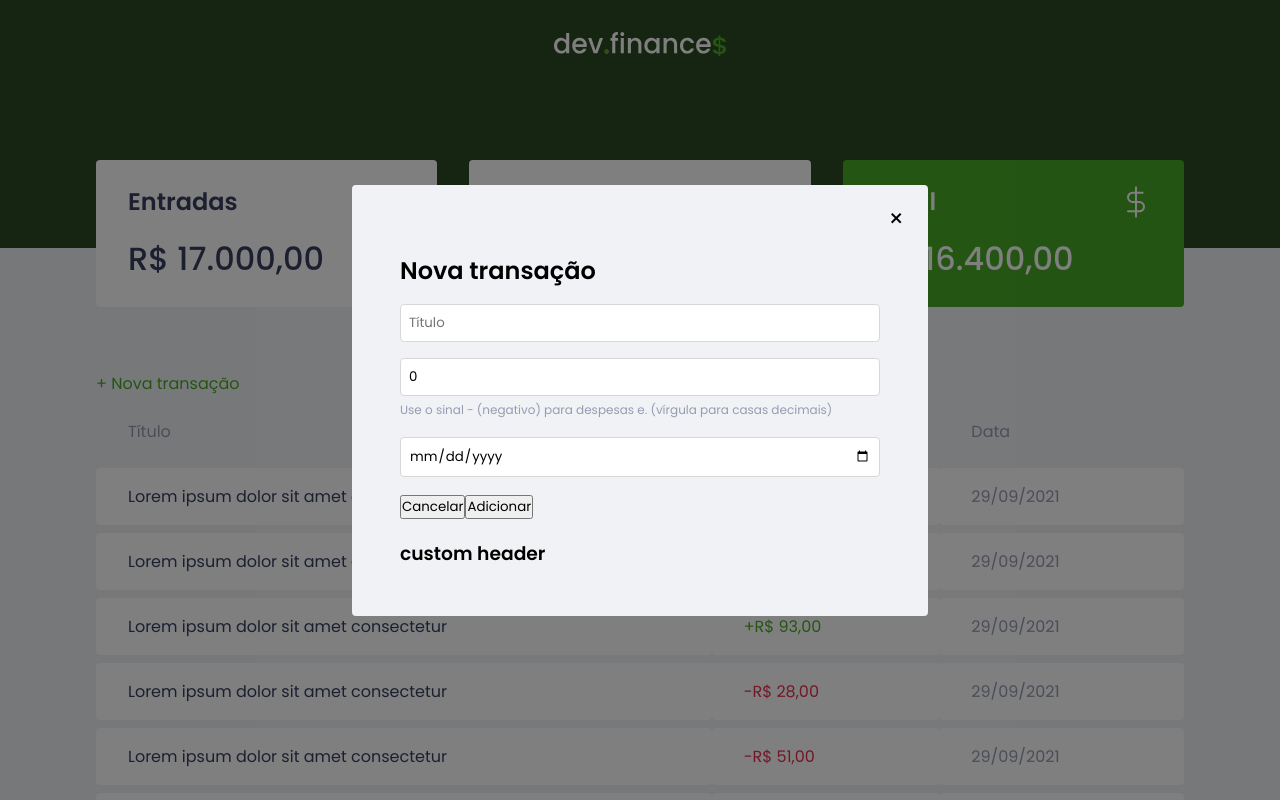
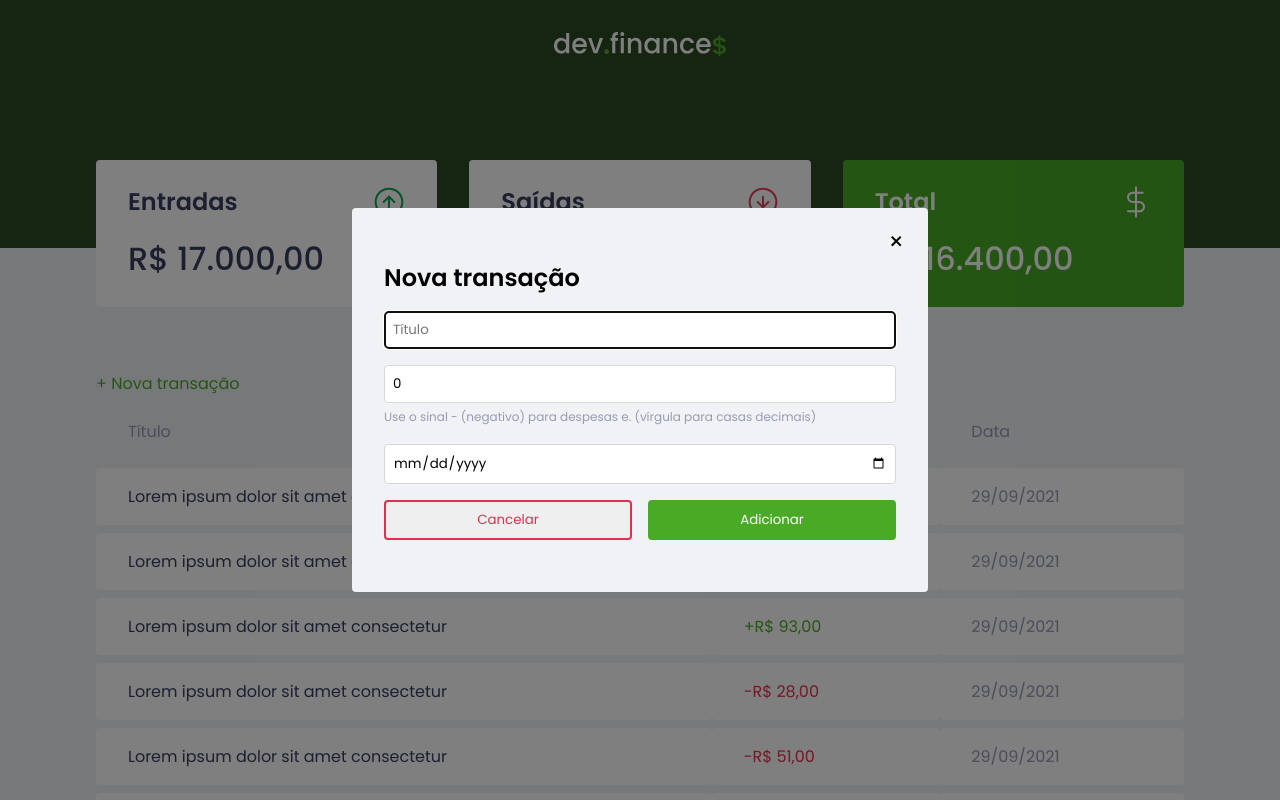
Before and after one commit to joaobispo2077/dev-finances, a Vue app: page / in a window 1280 px wide. Shown: the top 800 px of the page. Built offline with nearby package versions, Linux system fonts and the light colour scheme.

Commit message:
feat: add styles into buttons to manage new transaction

```diff
--- a/src/components/Modal/index.vue
+++ b/src/components/Modal/index.vue
@@ -71,14 +71,14 @@ export default defineComponent({
   z-index: 20;
   width: 100%;
   background: var(--background);
-  padding: 3rem;
+  padding: 1.5rem;
   position: relative;
   border-radius: 0.25rem;
   max-width: 32rem;
 
-  @media (min-width: 768px) {
+  @media (min-width: 567px) {
     max-width: 36rem;
-    padding: 3rem;
+    padding: 2rem;
   }
 }
 
@@ -89,7 +89,6 @@ export default defineComponent({
 
 .modal-header h3 {
   margin-top: 0;
-  color: #42b983;
 }
 
 .modal-body {
--- a/src/components/NewTransactionModal/index.vue
+++ b/src/components/NewTransactionModal/index.vue
@@ -13,6 +13,7 @@
             type="text"
             placeholder="Título"
             v-model="title"
+            autofocus
           />
 
           <div>
@@ -41,7 +42,7 @@
         </form>
       </template>
       <template v-slot:footer>
-        <h3>custom header</h3>
+        <div></div>
       </template>
     </Modal>
   </transition>
@@ -126,11 +127,35 @@ export default defineComponent({
   color: var(--text-body);
 }
 
+.buttons-container {
+  display: flex;
+  flex: 1;
+
+  justify-content: center;
+  align-items: center;
+
+  gap: 1rem;
+}
 .btn-new-transaction {
-  .cancel {
+  width: 100%;
+  padding: 0.5rem;
+  border-radius: 0.25rem;
+  border: 0.15rem solid;
+  &.cancel {
+    border-color: var(--red);
+    color: var(--red);
   }
 
-  .save {
+  &.save {
+    border-color: var(--green-light);
+    background: var(--green-light);
+    color: var(--shape);
+  }
+
+  transition: filter 0.2s ease-in-out;
+
+  &:hover {
+    filter: brightness(80%);
   }
 }
 </style>
```
